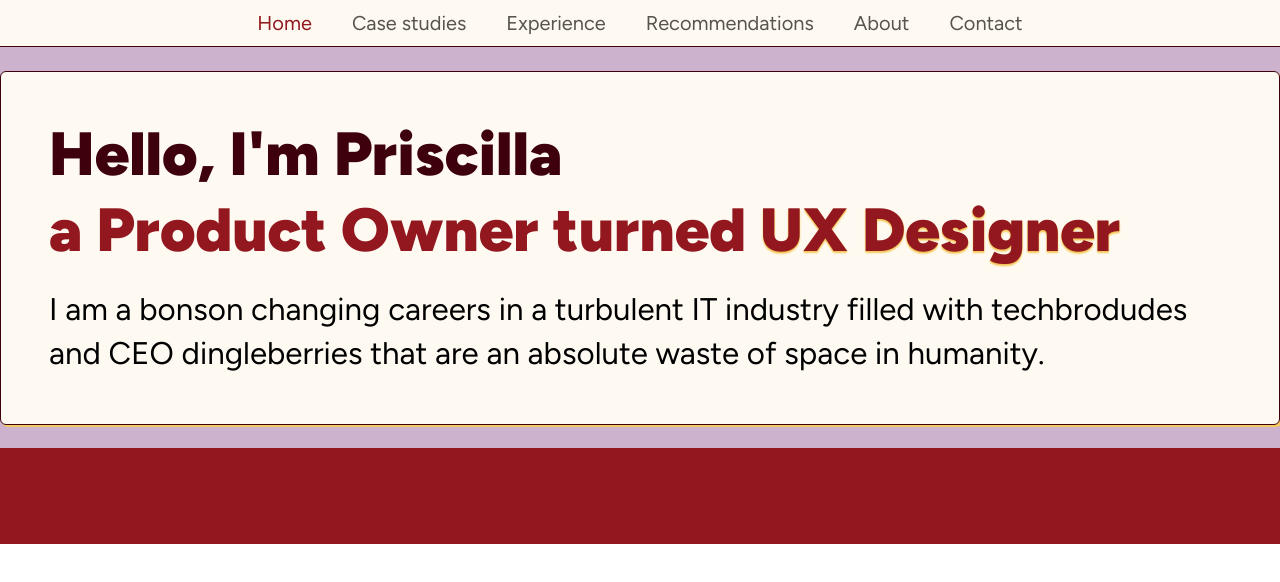
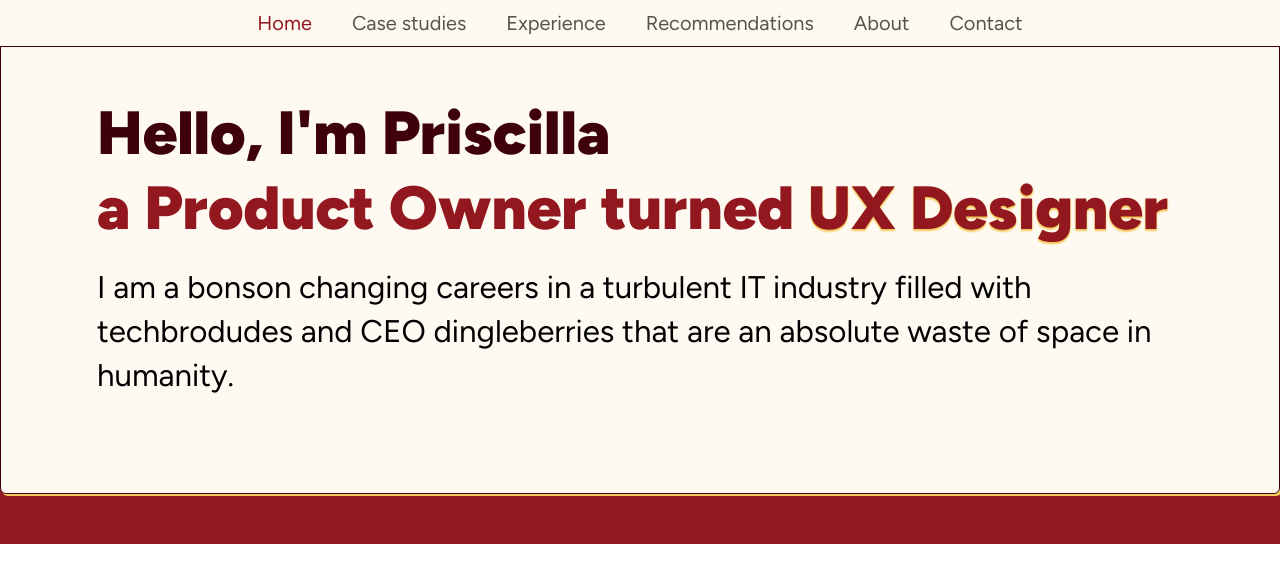
Before and after one commit to dean-tunbridge/px-portfolio, a React (Vite) app: page / in a window 1280 px wide. Shown: the top 582 px of the page. Built offline with nearby package versions, Linux system fonts and the light colour scheme.

Commit message:
change card size to large for hero component

```diff
--- a/src/components/Hero.tsx
+++ b/src/components/Hero.tsx
@@ -9,7 +9,7 @@ export default function Hero() {
                  bg-amethyst-300
                 border-b-96 border-brick-500">
       <CardComponent
-        size="base"
+        size="large"
         colour="butterSubtle"
         className="w-full max-w-(--width-max-content)">
         <div className="flex flex-col items-start gap-6">
```
